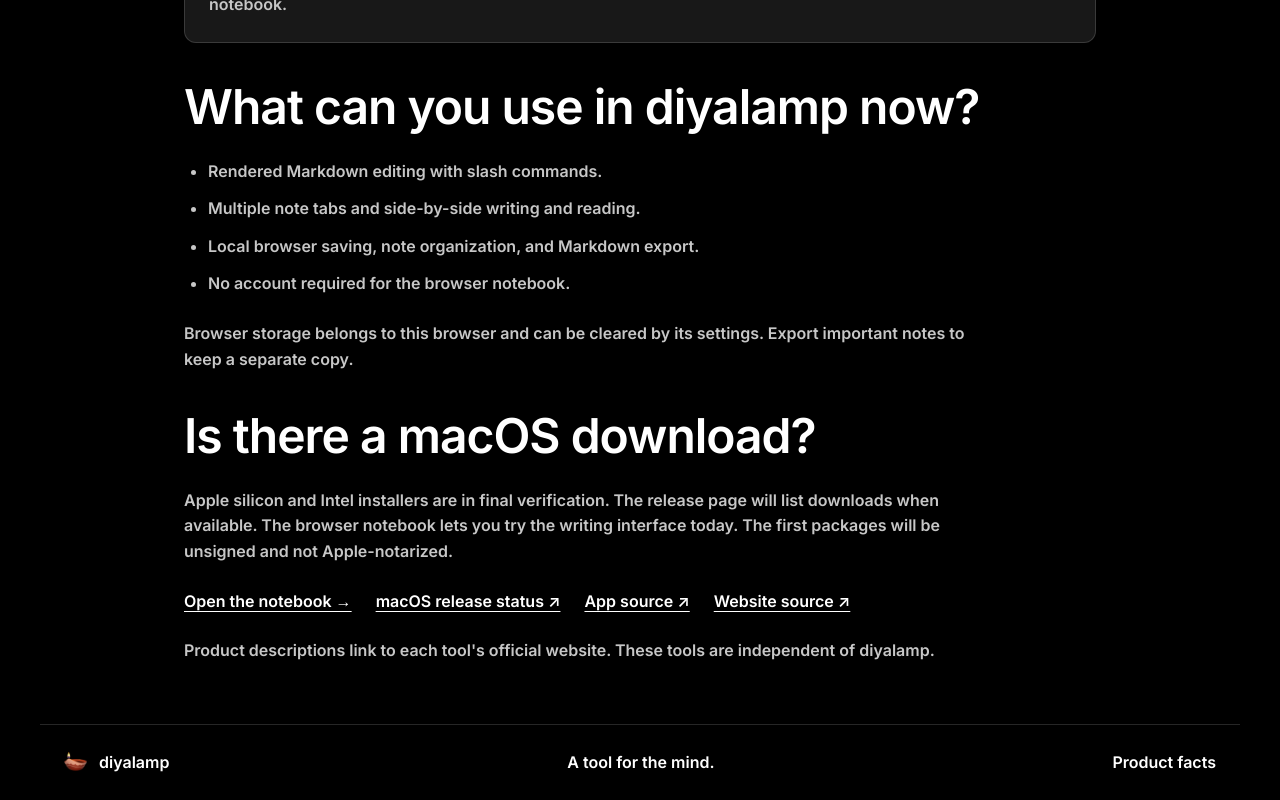
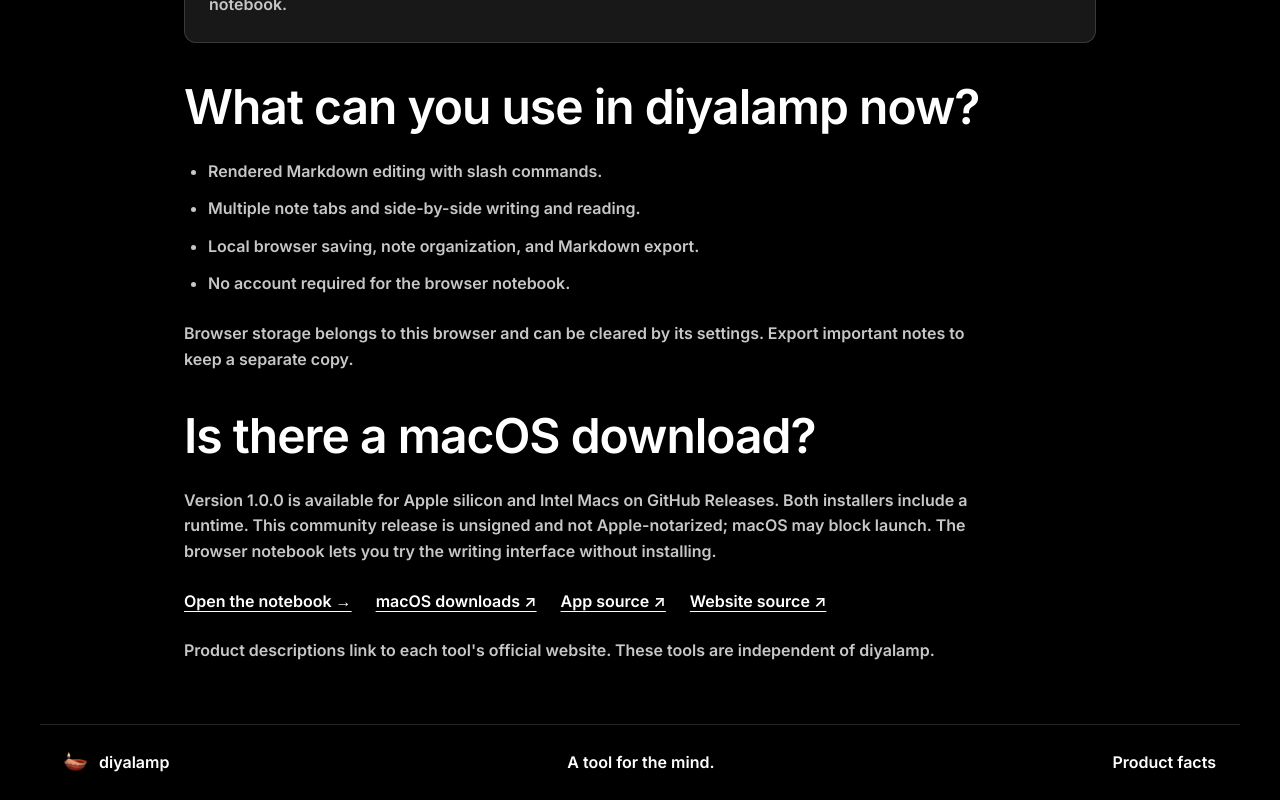
Before and after one commit to diyalamp/diyalamp.github.io, a Next.js app in the folder website/: page /alternatives in a window 1280 px wide. Shown: the part 1435-2235 px from the top of the page. Built offline with nearby package versions, Linux system fonts and the light colour scheme.

Commit message:
Link verified Mac releases from the website and product metadata

```diff
--- a/website/src/app/layout.tsx
+++ b/website/src/app/layout.tsx
@@ -20,7 +20,7 @@ export const metadata: Metadata = {
   openGraph: {
     type: 'website', siteName: 'diyalamp', url: '/',
     title: 'diyalamp — Open-source Markdown writing for macOS',
-    description: 'A quiet, open-source Markdown writing app for macOS. Local files, rendered editing, and side-by-side notes. No sign-up or subscription.',
+    description: 'An open-source Markdown editor for macOS. Local files, rendered editing, and side-by-side notes. No sign-up or subscription.',
     images: [{ url: '/social-card.png', width: 1200, height: 630, alt: 'diyalamp — A tool for the mind' }],
   },
   twitter: { card: 'summary_large_image', title: 'diyalamp — Open-source Markdown writing for macOS', images: ['/social-card.png'] },
@@ -32,6 +32,7 @@ export default function RootLayout({ children }: Readonly<{ children: React.Reac
     {"@type":"Organization","@id":"https://diyalamp.com/#project","name":"diyalamp","url":"https://diyalamp.com/","logo":"https://diyalamp.com/lamp.svg","sameAs":["https://github.com/diyalamp","https://bsky.app/profile/diyalamp.com","https://www.reddit.com/r/DiyaLamp/"]},
     {"@type":"WebSite","@id":"https://diyalamp.com/#website","name":"diyalamp","url":"https://diyalamp.com/","publisher":{"@id":"https://diyalamp.com/#project"},"description":"An open-source Markdown writing project for macOS, with a free working browser notebook."},
     {"@type":"WebApplication","@id":"https://diyalamp.com/#notebook","name":"diyalamp browser notebook","url":"https://diyalamp.com/#workspace","applicationCategory":"ProductivityApplication","operatingSystem":"Web browser","isAccessibleForFree":true,"description":"A working rendered Markdown notebook with slash commands, multiple note tabs, local browser saving and Markdown export. No account required."},
+    {"@type":"SoftwareApplication","@id":"https://diyalamp.com/#desktop","name":"diyalamp","url":"https://diyalamp.com/","applicationCategory":"ProductivityApplication","operatingSystem":"macOS","softwareVersion":"1.0.0","isAccessibleForFree":true,"license":"https://www.apache.org/licenses/LICENSE-2.0","downloadUrl":"https://github.com/diyalamp/diyalamp/releases/tag/v1.0.0","releaseNotes":"https://github.com/diyalamp/diyalamp/releases/tag/v1.0.0","description":"Open-source Markdown editor for macOS with rendered formatting, local files, multiple note tabs and split view. No account required. Unsigned community release.","offers":{"@type":"Offer","price":"0","priceCurrency":"USD"}},
     {"@type":"SoftwareSourceCode","name":"diyalamp desktop source","codeRepository":"https://github.com/diyalamp/diyalamp","programmingLanguage":"Java","license":"https://www.apache.org/licenses/LICENSE-2.0","description":"Open-source source code for the macOS Markdown writing app."}
   ]};
   return <html lang="en" className={`dark ${inter.variable}`}><body><script type="application/ld+json" dangerouslySetInnerHTML={{__html:JSON.stringify(data).replace(/</g,"\\u003c")}} />{children}</body></html>;
--- a/website/src/app/page.tsx
+++ b/website/src/app/page.tsx
@@ -10,23 +10,23 @@ import SocialIcon from "@/components/social-icon";
 const github="https://github.com/diyalamp/diyalamp";
 const faqs=[
  {q:"What is diyalamp?",a:"An open-source Markdown editor for macOS with live formatting, local .md files, multiple note tabs, and split view. It is an alternative to Typora and a no-sign-up option for personal writing in a Notion-like interface."},
- {q:"Where are the macOS downloads?",a:"Apple silicon and Intel installers are in final verification. Published packages will appear on GitHub Releases. The first community release will be unsigned and not Apple-notarized. The interactive browser prototype is available below."},
+ {q:"Where are the macOS downloads?",a:"Version 1.0.0 is available for Apple silicon and Intel Macs from the download section and GitHub Releases. Both packages include a runtime. This first community release is unsigned and not Apple-notarized."},
  {q:"Does it require an account, subscription, or server?",a:"No. The desktop app uses Markdown files in a folder on your Mac. Local writing requires no account, subscription, backend, or AI service."},
  {q:"Does the browser prototype sync with the desktop app?",a:"No. The prototype keeps notes in this browser. Export a Markdown copy to keep it or open it in another editor. Desktop files and browser notes are separate."},
  {q:"Which Markdown features are supported?",a:"The desktop editor supports headings, bold, italic, links, lists, checklists, quotes, inline code, and fenced code blocks. The first release does not include the full CommonMark specification, rich tables, remote-image previews, plugins, or sync."},
- {q:"How small is the app?",a:"The size target is under 5 MB installed; that target has not been achieved. The current local Apple silicon package is approximately 32 MB to download and 46 MB installed because it includes a runtime. Release notes will publish measured sizes rather than advertise the target as the current footprint."},
+ {q:"How small is the app?",a:"The size target is under 5 MB installed; that target has not been achieved. Version 1.0.0 downloads are 35.7 MB for Apple silicon and 37.3 MB for Intel. The locally measured Apple silicon installation occupies about 46 MiB, including a runtime. These are measured sizes; the under-5-MB goal remains an engineering target."},
  {q:"Can I contribute?",a:"Yes. The project is Apache-2.0 licensed. The repository includes build instructions, tests, issue templates, and a contributor guide. Bug reports with fictional sample notes, accessibility feedback, and Markdown compatibility tests are useful contributions."}
 ];
 export default function Home(){return <main className="simple-site">
  <header className="landing-header"><a href="#" className="landing-brand"><LampMark className="brand-lamp"/>diyalamp</a><nav aria-label="Main navigation"><a href="#features">Features</a><a href="#workspace">Prototype</a><a href="#download">macOS app</a></nav><Button variant="secondary" asChild><a href={github}>GitHub<ArrowUpRightIcon className="size-4"/></a></Button></header>
- <section className="simple-hero"><div className="max-w-6xl mx-auto px-6"><div className="simple-kicker"><span className="status-dot"/>Open source · Dark mode · macOS</div><h1>Markdown editing.<br/>Without an account.</h1><p className="simple-intro">A Markdown editor for macOS with live formatting, local files, note tabs, and split view. An open-source alternative to Typora for personal writing.</p><div className="simple-actions"><Button onClick={()=>document.getElementById("workspace")?.scrollIntoView({behavior:"auto",block:"start"})}>Try the prototype<PanelLeftIcon className="size-4"/></Button><Button variant="secondary" asChild><a href={github}>View the source<ArrowUpRightIcon className="size-4"/></a></Button></div><p className="simple-status">The native app is in release verification. Try the writing interface below.</p></div></section>
+ <section className="simple-hero"><div className="max-w-6xl mx-auto px-6"><div className="simple-kicker"><span className="status-dot"/>Open source · Dark mode · macOS</div><h1>Markdown editing.<br/>Without an account.</h1><p className="simple-intro">A Markdown editor for macOS with live formatting, local files, note tabs, and split view. An open-source alternative to Typora for personal writing.</p><div className="simple-actions"><Button asChild><a href={`${github}/releases/download/v1.0.0/diyalamp-1.0.0-macos-arm64.dmg`}>Download for Apple silicon<DownloadIcon className="size-4"/></a></Button><Button variant="secondary" onClick={()=>document.getElementById("workspace")?.scrollIntoView({behavior:"auto",block:"start"})}>Try the prototype<PanelLeftIcon className="size-4"/></Button></div><p className="simple-status">Version 1.0.0 · macOS · Intel download below · Unsigned community release.</p></div></section>
  <section id="workspace" className="simple-workspace"><div className="mx-auto max-w-6xl px-6"><div className="simple-section-label"><span>Interactive prototype</span><span>Browser-local notes · Markdown export</span></div><DeferredWorkspace/><p className="simple-caption">Write, format, organize, and open notes side by side. This prototype stores notes in your browser; export a copy to keep your work.</p></div></section>
  <section id="features"><div className="max-w-6xl mx-auto px-6"><div className="simple-feature-grid">{[
  {icon:FileTextIcon,title:"Rendered Markdown",text:"Write directly in formatted notes. Use headings, emphasis, lists, checklists, quotes, and code blocks."},
  {icon:FolderOpenIcon,title:"Local files",text:"Keep ordinary .md files in a folder on your Mac. Create, rename, save, and recover deleted notes."},
  {icon:SplitIcon,title:"Tabs and split view",text:"Open several notes and keep a reference beside your writing. Use familiar keyboard shortcuts."}
  ].map(({icon:Icon,title,text})=><article className="simple-feature-card" key={title}><Icon className="size-5"/><h2>{title}</h2><p>{text}</p></article>)}</div></div></section>
- <section id="download"><div className="max-w-6xl mx-auto px-6"><div className="simple-release-card"><div><span className="simple-kicker">Desktop release</span><h2>For your Mac.<br/>For your own files.</h2><p>The macOS app uses a native desktop interface and local Markdown storage. Apple silicon and Intel packages are being verified.</p><ul>{["No account or subscription","Runtime included","Open source under Apache 2.0"].map(t=><li key={t}><span>{t}</span><CheckIcon className="size-4"/></li>)}</ul></div><div className="simple-release-actions"><Button asChild><a href={`${github}/releases`}>macOS release status<DownloadIcon className="size-4"/></a></Button><Button variant="secondary" asChild><a href={`${github}/blob/main/desktop/README.md`}>Build it yourself<ArrowUpRightIcon className="size-4"/></a></Button><p><strong>Size target: under 5 MB installed.</strong> Not achieved yet: the current bundled build is about 46 MB installed, with a 32 MB download.</p><p>The first packages will be unsigned and not Apple-notarized. Release notes will list compatibility, sizes, and checksums.</p></div></div></div></section>
+ <section id="download"><div className="max-w-6xl mx-auto px-6"><div className="simple-release-card"><div><span className="simple-kicker">Desktop release</span><h2>For your Mac.<br/>For your own files.</h2><p>The macOS app uses a native desktop interface and local Markdown storage. Version 1.0.0 is available for Apple silicon and Intel Macs.</p><ul>{["No account or subscription","Runtime included","Open source under Apache 2.0"].map(t=><li key={t}><span>{t}</span><CheckIcon className="size-4"/></li>)}</ul></div><div className="simple-release-actions"><Button asChild><a href={`${github}/releases/download/v1.0.0/diyalamp-1.0.0-macos-arm64.dmg`}>Apple silicon · 35.7 MB<DownloadIcon className="size-4"/></a></Button><Button variant="secondary" asChild><a href={`${github}/releases/download/v1.0.0/diyalamp-1.0.0-macos-x86_64.dmg`}>Intel Mac · 37.3 MB<DownloadIcon className="size-4"/></a></Button><p><strong>Size target: under 5 MB installed.</strong> Not achieved yet: the local Apple silicon app is about 46 MiB installed, including its runtime.</p><p>This release is unsigned and not Apple-notarized; macOS may block launch. <a href={`${github}/releases/tag/v1.0.0`}>Release notes and checksums</a>.</p></div></div></div></section>
  <section id="questions"><div className="max-w-6xl mx-auto px-6 simple-questions"><div><span className="simple-kicker">Details</span><h2>Files, features,<br/>and installation.</h2><a className="simple-text-link" href="/alternatives/">Compare Markdown editors<ArrowUpRightIcon className="size-4"/></a></div><Accordion type="single" collapsible>{faqs.map((faq,i)=><AccordionItem key={faq.q} value={`q-${i}`}><AccordionTrigger>{faq.q}</AccordionTrigger><AccordionContent>{faq.a}</AccordionContent></AccordionItem>)}</Accordion></div></section>
  <footer className="landing-footer"><a href="#" className="landing-brand"><LampMark className="brand-lamp"/>diyalamp</a><nav className="footer-socials" aria-label="diyalamp social accounts"><a href="https://github.com/diyalamp">GitHub<SocialIcon name="github"/></a><a href="https://bsky.app/profile/diyalamp.com">Bluesky<SocialIcon name="bluesky"/></a><a href="https://www.reddit.com/r/DiyaLamp/">Reddit<SocialIcon name="reddit"/></a></nav><span className="production-credit">A <a href="https://jrxna.com" aria-label="JRXNA"><img src="/jrxna-logo.png" alt="JRXNA" width="74" height="18"/></a> production.</span></footer>
  </main>;}
```
Also changed, not shown: website/src/app/alternatives/page.tsx (+1 -1 lines), website/public/llms.txt, 1 other file (tests, documents, lock files or other folders).
